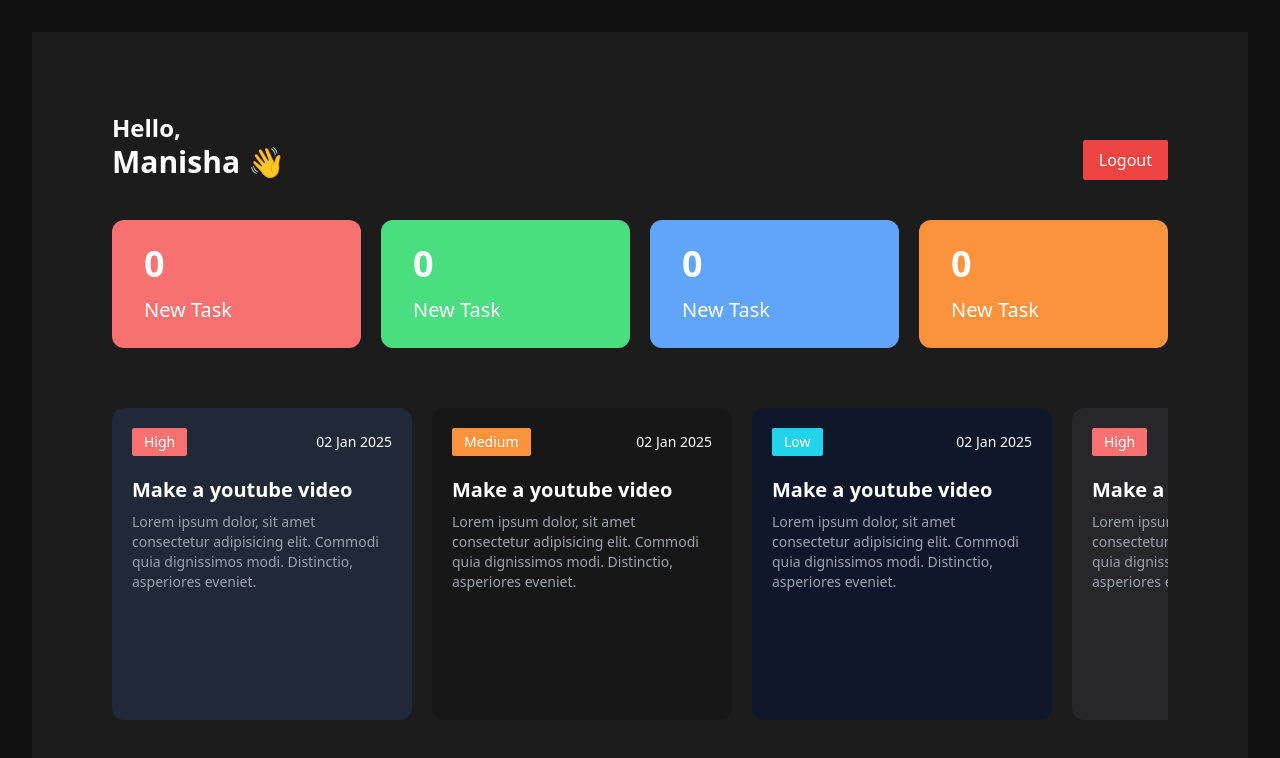
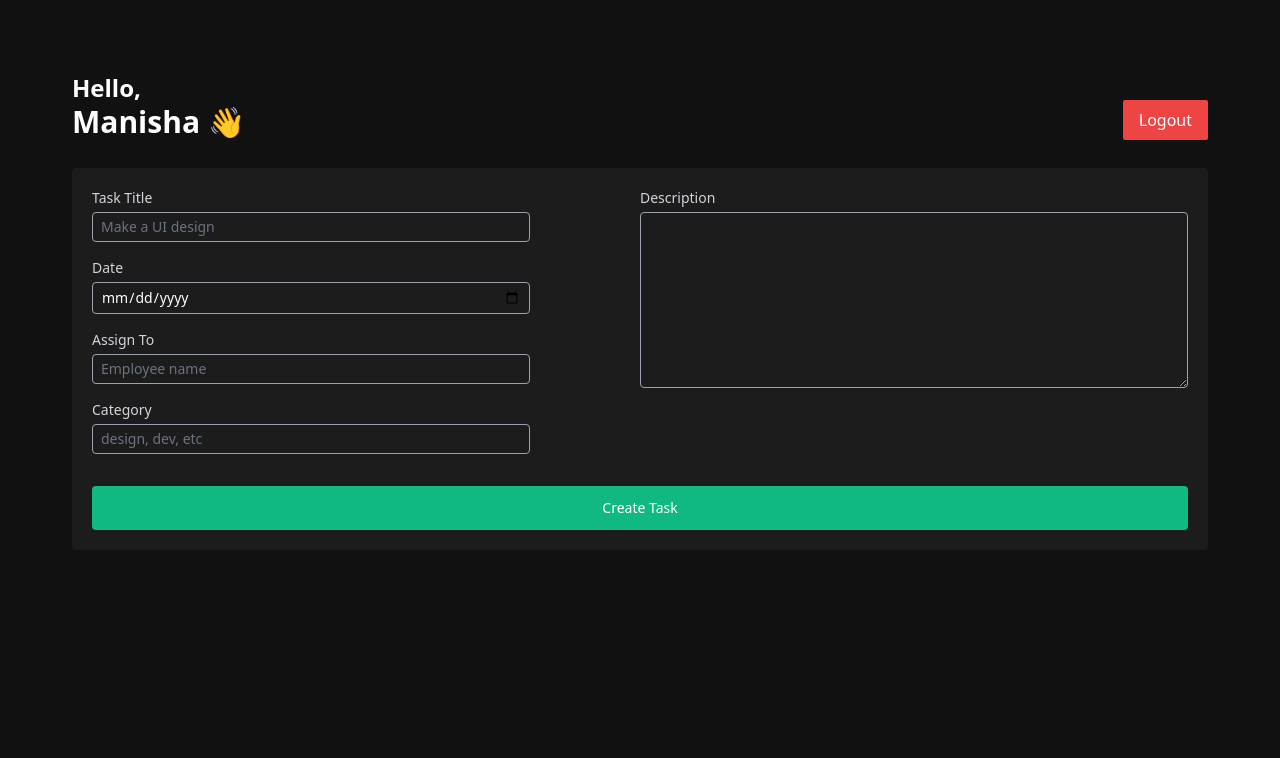
Before and after one commit to manishaV-dev/Employee-Management-System, a React (Vite) app: page / in a window 1280 px wide. Shown: the top 758 px of the page. Built offline with nearby package versions, Linux system fonts and the light colour scheme.

Commit message:
createTask component for admin dashboard

```diff
--- a/src/App.jsx
+++ b/src/App.jsx
@@ -1,12 +1,14 @@
 import "./App.css";
+import AdminDashboard from "./components/Dashboard/AdminDashboard";
 // import Login from "./components/Auth/Login";
-import EmployeeDashboard from "./components/Dashboard/EmployeeDashboard";
+// import EmployeeDashboard from "./components/Dashboard/EmployeeDashboard";
 
 function App() {
   return (
     <>
       {/* <Login /> */}
-      <EmployeeDashboard />
+      {/* <EmployeeDashboard /> */}
+      <AdminDashboard />
     </>
   );
 }
--- a/src/components/Dashboard/AdminDashboard.jsx
+++ b/src/components/Dashboard/AdminDashboard.jsx
@@ -0,0 +1,16 @@
+import React from "react";
+import Header from "../other/Header";
+import CreateTask from "../other/CreateTask";
+
+function AdminDashboard() {
+  return (
+    <>
+      <div className="h-screen w-full p-10">
+        <Header />
+        <CreateTask />
+      </div>
+    </>
+  );
+}
+
+export default AdminDashboard;
--- /dev/null
+++ b/src/components/other/CreateTask.jsx
@@ -0,0 +1,59 @@
+import React from "react";
+
+function CreateTask() {
+  return (
+    <>
+      <div className="p-5 bg-[#1c1c1c] mt-7 rounded">
+        <form className="flex items-start justify-center flex-wrap">
+          <div className="w-1/2">
+            <div>
+              <h3 className="text-sm text-gray-300 mb-1">Task Title</h3>
+              <input
+                className="text-sm py-1 px-2 w-4/5 rounded outline-none bg-transparent border-[1px] border-gray-400 mb-4 placeholder:text-gray-500"
+                type="text"
+                placeholder="Make a UI design"
+              />
+            </div>
+
+            <div>
+              <h3 className="text-sm text-gray-300 mb-1">Date</h3>
+              <input
+                className="text-sm py-1 px-2 w-4/5 rounded outline-none bg-transparent border-[1px] border-gray-400 mb-4 placeholder:text-gray-500"
+                type="date"
+              />
+            </div>
+
+            <div>
+              <h3 className="text-sm text-gray-300 mb-1">Assign To</h3>
+              <input
+                className="text-sm py-1 px-2 w-4/5 rounded outline-none bg-transparent border-[1px] border-gray-400 mb-4 placeholder:text-gray-500"
+                type="text"
+                placeholder="Employee name"
+              />
+            </div>
+
+            <div>
+              <h3 className="text-sm text-gray-300 mb-1">Category</h3>
+              <input
+                className="text-sm py-1 px-2 w-4/5 rounded outline-none bg-transparent border-[1px] border-gray-400 mb-4 placeholder:text-gray-500"
+                type="text"
+                placeholder="design, dev, etc"
+              />
+            </div>
+          </div>
+
+          <div className="w-1/2 flex flex-col items-start">
+            <h3 className="text-sm text-gray-300 mb-1">Description</h3>
+            <textarea className="w-full h-44 text-sm py-2 px-4 rounded outline-none bg-transparent border-[1px] border-gray-400"></textarea>
+          </div>
+
+          <button className="bg-emerald-500 py-3 hover:bg-emerald-600 px-5 rounded text-sm mt-4 w-full">
+            Create Task
+          </button>
+        </form>
+      </div>
+    </>
+  );
+}
+
+export default CreateTask;
--- a/src/components/other/Header.jsx
+++ b/src/components/other/Header.jsx
@@ -7,7 +7,7 @@ function Header() {
         <h1 className="text-2xl font-semibold">
           Hello, <br /> <span className="text-3xl font-semibold">Manisha 👋</span>
         </h1>
-        <button className="bg-red-500 text-white px-4 py-2 rounded-sm font-medium">Logout</button>
+        <button className="bg-red-500 hover:bg-red-600 text-white px-4 py-2 rounded-sm font-medium">Logout</button>
       </div>
     </>
   );
```
